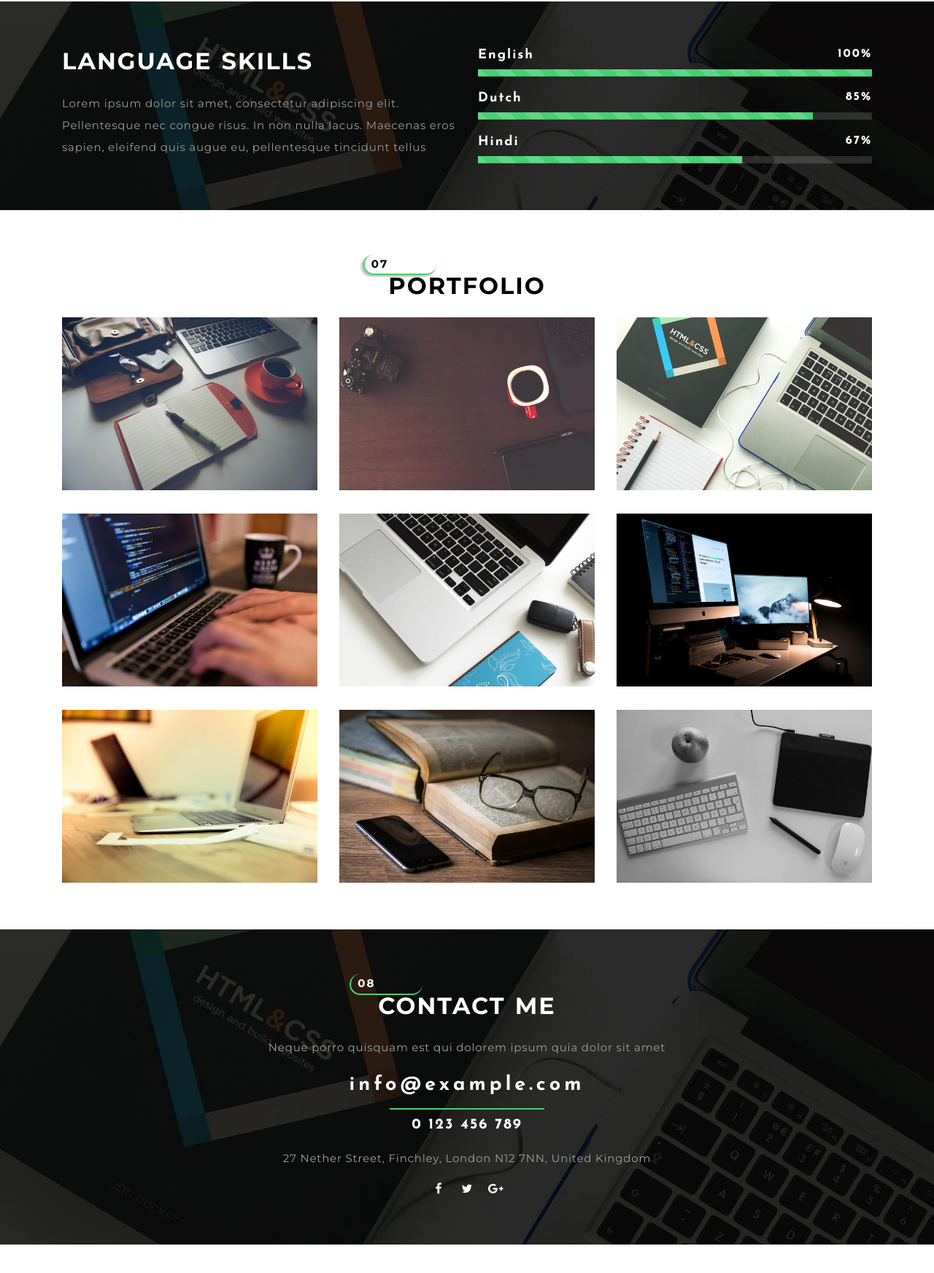
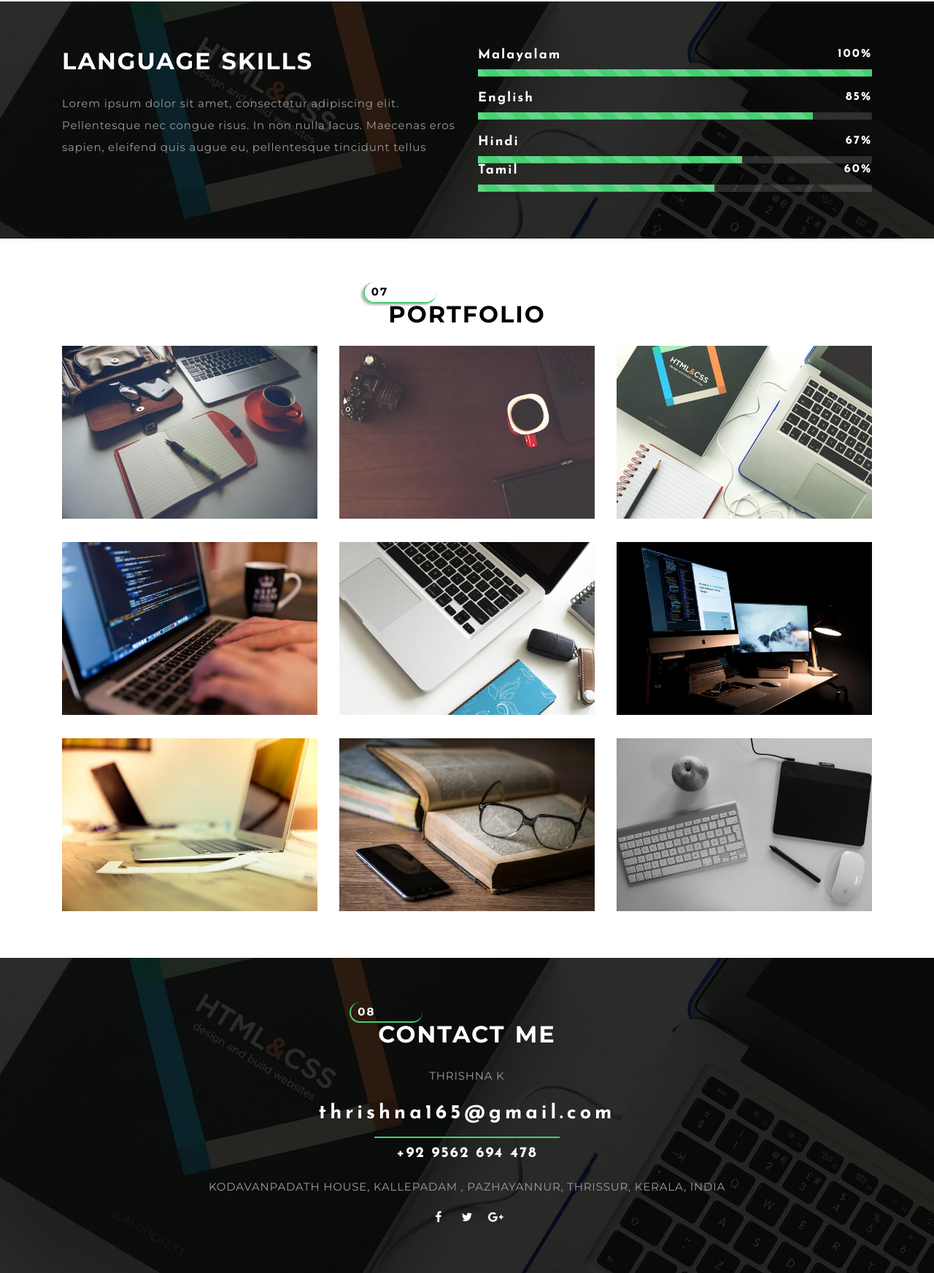
Before and after one commit to ANILSANKAR/my.github.io, a plain HTML site: page index.html in a window 1280 px wide. Shown: the part 3480-5225 px from the top of the page at 73% size. Drawn offline with Linux system fonts and the light colour scheme.

Commit message:
condact and lan

```diff
--- a/index.html
+++ b/index.html
@@ -101,7 +101,9 @@ Smartphone Compatible web template, free webdesigns for Nokia, Samsung, LG, Sony
 				<div class="about-top">
 					<h3 class="subheading-agileits-w3layouts">CARRER OBJECTIVE</h3>
 					<p class="para-agileits-w3layouts">To secure a challenging position in a reputable organization to expand
+
 my learnings, knowledge and skills. seeking an entry level position to
+
 begin my career in a high level professional environmental.</p>
 				</div>
 			</div>
@@ -361,13 +363,13 @@ University</h5>
 					eros sapien, eleifend quis augue eu, pellentesque tincidunt tellus</p>
 			</div>
 			<div class="col-md-6 w3l_about_bottom_grid_right bar-grids">
-				<h6>English<span> 100% </span></h6>
+				<h6>Malayalam<span> 100% </span></h6>
 				<div class="progress">
 					<div class="progress-bar progress-bar-striped active" style="width: 100%">
 					</div>
 				</div>
 				<div class="mid-bar">
-					<h6>Dutch<span> 85% </span></h6>
+					<h6>English<span> 85% </span></h6>
 					<div class="progress">
 						<div class="progress-bar progress-bar-striped active" style="width: 85%">
 						</div>
@@ -376,6 +378,11 @@ University</h5>
 				<h6>Hindi<span>67% </span></h6>
 				<div class="progress">
 					<div class="progress-bar progress-bar-striped active" style="width: 67%">
+					</div>
+				</div>
+				<h6>Tamil<span>60% </span></h6>
+				<div class="progress">
+					<div class="progress-bar progress-bar-striped active" style="width: 60%">
 					</div>
 				</div>
 			</div>
@@ -477,10 +484,11 @@ University</h5>
 					<div class="clearfix"></div>
 				</div>
 				<div class="address-w3layouts">
-					<p class="para-agileits-w3layouts">Neque porro quisquam est qui dolorem ipsum quia dolor sit amet</p>
-					<h4><a href="mailto:info@example.com">info@example.com</a></h4>
-					<h6>0 123 456 789</h6>
-					<p class="para-agileits-w3layouts">27 Nether Street, Finchley, London N12 7NN, United Kingdom</p>
+					<p class="para-agileits-w3layouts">THRISHNA K</p>
+					<h4><a href="mailto:thrishna165@gmail.com">thrishna165@gmail.com</a></h4>
+					<h6>+92 9562 694 478</h6>
+					<p class="para-agileits-w3layouts">KODAVANPADATH HOUSE, KALLEPADAM
+, PAZHAYANNUR, THRISSUR, KERALA, INDIA</p>
 				</div>
 				<div class="botttom-nav-agileits">
 					<div class="w3l-social">
```
